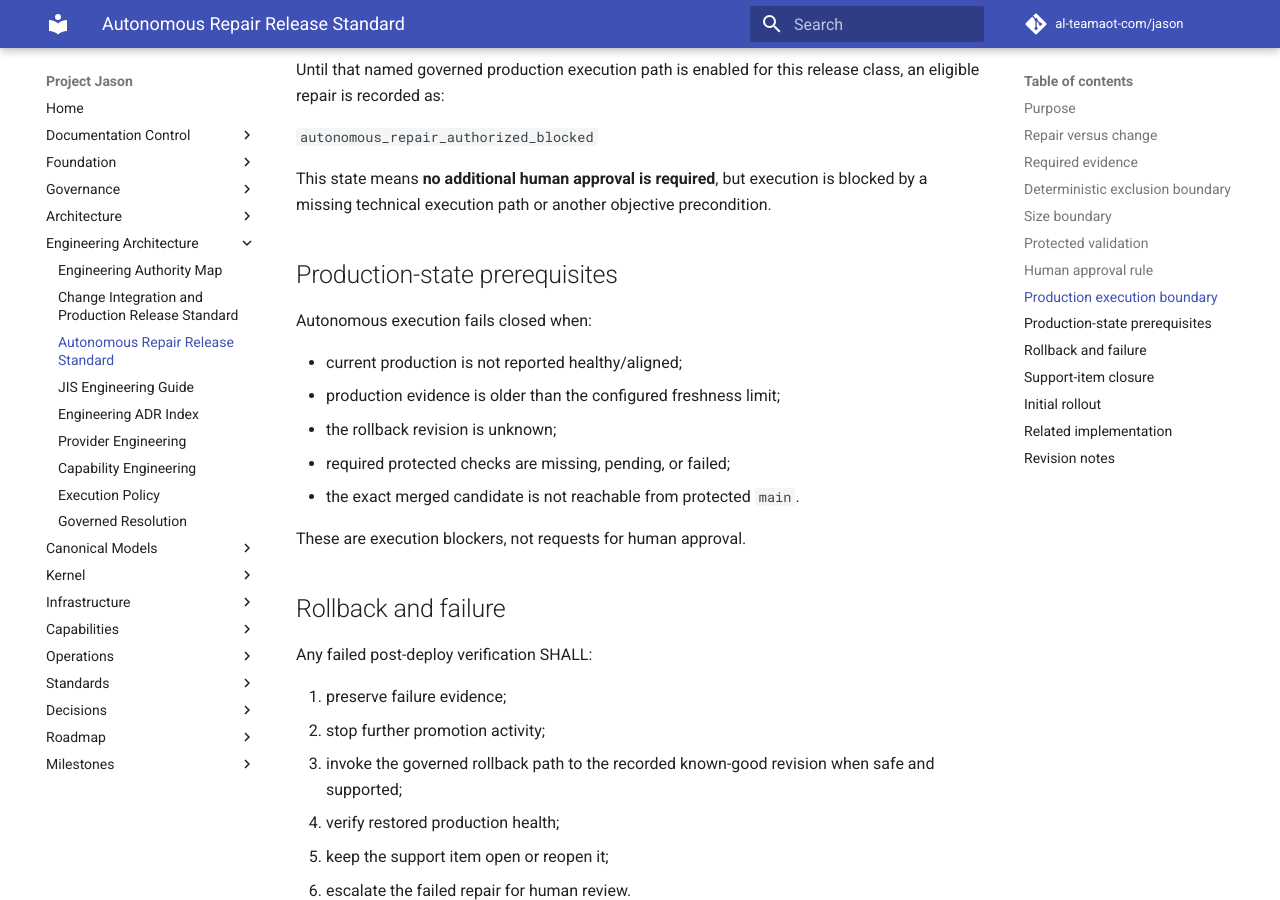
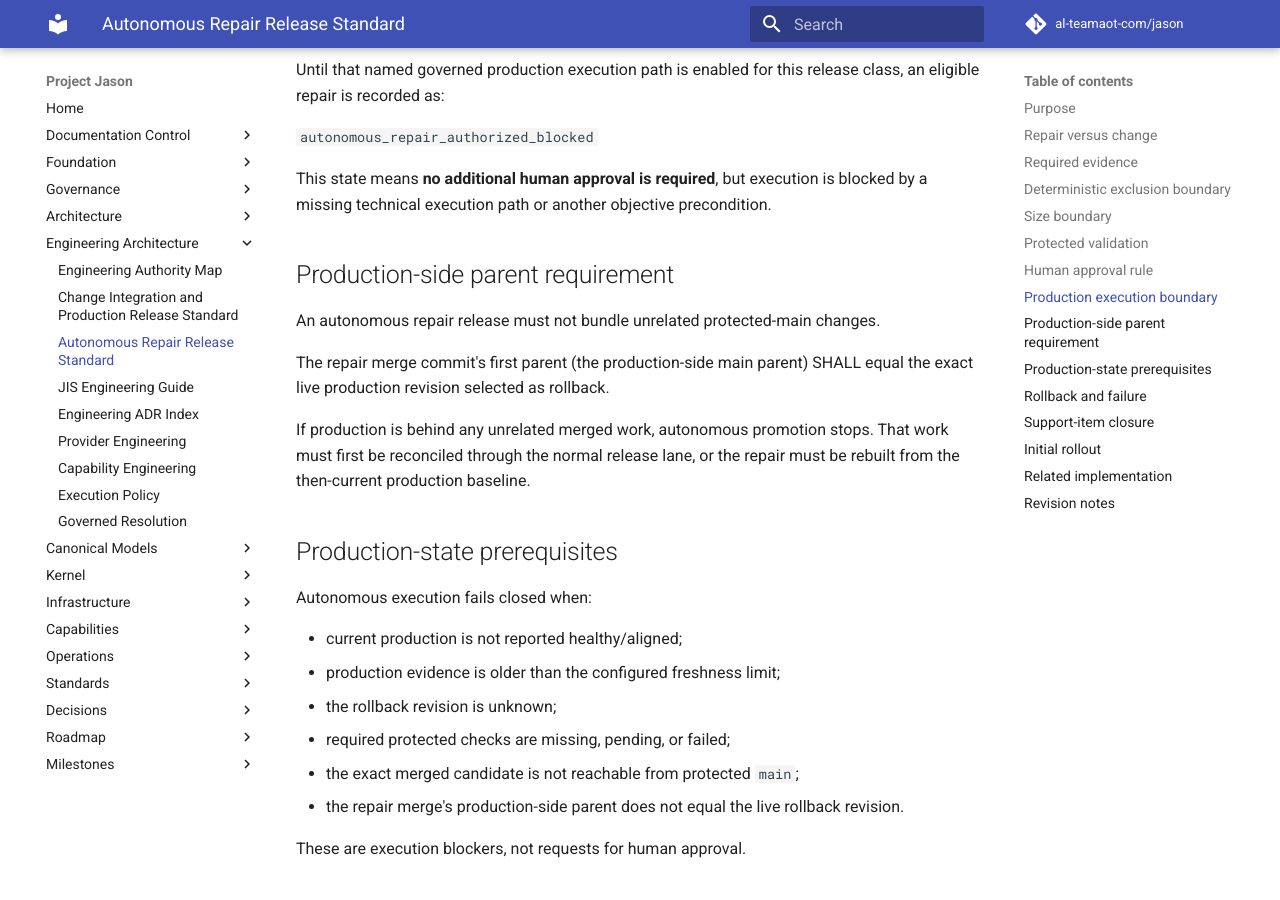
Before and after one commit to al-teamaot-com/jason, an MkDocs documentation site: the page built from docs/engineering/Jason-Autonomous-Repair-Release-Standard.md, in a window 1280 px wide and 900 px high, scrolled down 3525 px. Built offline with MkDocs 1.6.1 and Material for MkDocs 9.7.7, drawn with Linux system fonts in a browser that asks for light colours; comment, search, counter and statistics services are not loaded; some of the changed text lies outside the part shown.

Commit message:
Require exact production parent for autonomous repairs

```diff
--- a/docs/engineering/Jason-Autonomous-Repair-Release-Standard.md
+++ b/docs/engineering/Jason-Autonomous-Repair-Release-Standard.md
@@ -114,6 +114,14 @@ Until that named governed production execution path is enabled for this release
 
 This state means **no additional human approval is required**, but execution is blocked by a missing technical execution path or another objective precondition.
 
+## Production-side parent requirement
+
+An autonomous repair release must not bundle unrelated protected-main changes.
+
+The repair merge commit's first parent (the production-side main parent) SHALL equal the exact live production revision selected as rollback.
+
+If production is behind any unrelated merged work, autonomous promotion stops. That work must first be reconciled through the normal release lane, or the repair must be rebuilt from the then-current production baseline.
+
 ## Production-state prerequisites
 
 Autonomous execution fails closed when:
@@ -122,7 +130,8 @@ Autonomous execution fails closed when:
 - production evidence is older than the configured freshness limit;
 - the rollback revision is unknown;
 - required protected checks are missing, pending, or failed;
-- the exact merged candidate is not reachable from protected `main`.
+- the exact merged candidate is not reachable from protected `main`;
+- the repair merge's production-side parent does not equal the live rollback revision.
 
 These are execution blockers, not requests for human approval.
 
@@ -163,6 +172,10 @@ Client endpoint actions, provider mutations, disruptive user actions, and other
 - `tools/autonomous_repair_release_gate.py`
 - `.github/workflows/autonomous-repair-release.yml`
 - `tools/tests/test_autonomous_repair_release_gate.py`
+- `implementation/runtime_service/src/jason_runtime/autonomous_repair_deployment.py`
+- `implementation/runtime_service/src/jason_runtime/autonomous_repair_maintenance.py`
+- `tools/autonomous_repair_host_runner.py`
+- `docs/operations/Autonomous-Repair-Deployment-Runner.md`
 - J-CHANGE-001
 - Jason Deployment System
 - Development & Release Coordinator
```
